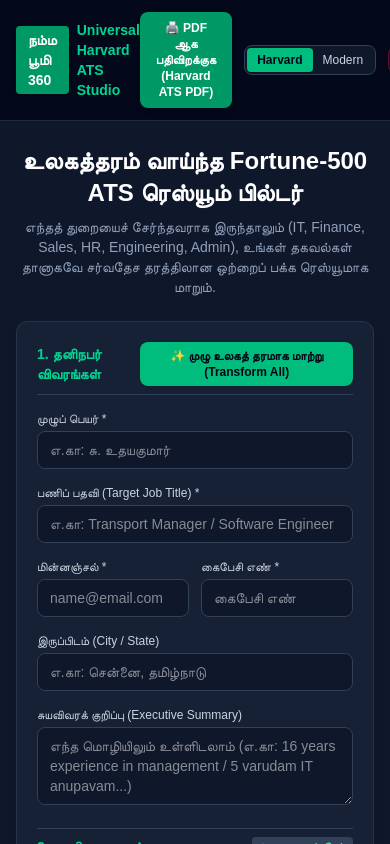
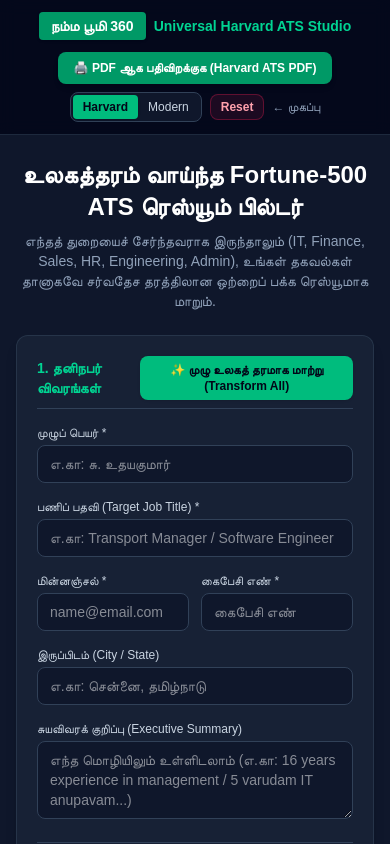
Before and after one commit to nammaboomiofficial-app/namma-boomi, a Next.js app: page /resume in a window 390 px wide. Shown: the top 844 px of the page. Built offline with nearby package versions, Linux system fonts and the light colour scheme.

Commit message:
UI: fix header navigation overlap on mobile view

```diff
--- a/src/pages/resume.js
+++ b/src/pages/resume.js
@@ -530,12 +530,12 @@ export default function ResumeBuilder() {
       </Head>
 
       <header className="border-b border-slate-800 bg-slate-950/80 sticky top-0 z-50 backdrop-blur px-4 py-3 print:hidden">
-        <div className="max-w-7xl mx-auto flex items-center justify-between">
+        <div className="max-w-7xl mx-auto flex flex-col sm:flex-row items-center justify-between gap-3 px-2 sm:px-0">
           <Link href="/" className="flex items-center gap-2">
             <span className="bg-emerald-600 text-white font-bold px-3 py-1 rounded text-sm shadow-sm">நம்ம பூமி 360</span>
             <span className="text-sm font-semibold text-emerald-400">Universal Harvard ATS Studio</span>
           </Link>
-          <div className="flex items-center gap-3">
+          <div className="flex flex-wrap items-center justify-center gap-2">
             <button
               onClick={handlePrint}
               className="bg-emerald-600 hover:bg-emerald-500 text-white text-xs font-semibold px-4 py-2 rounded-lg shadow-md transition flex items-center gap-1.5"
```
